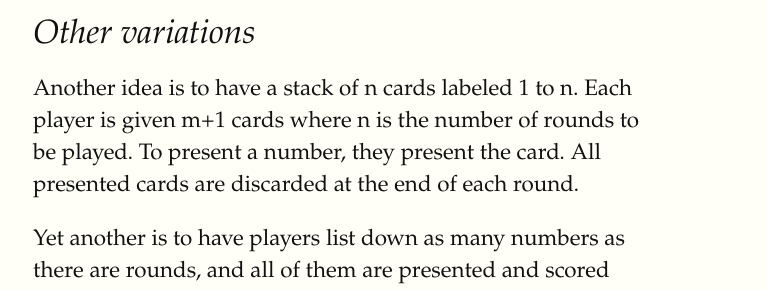
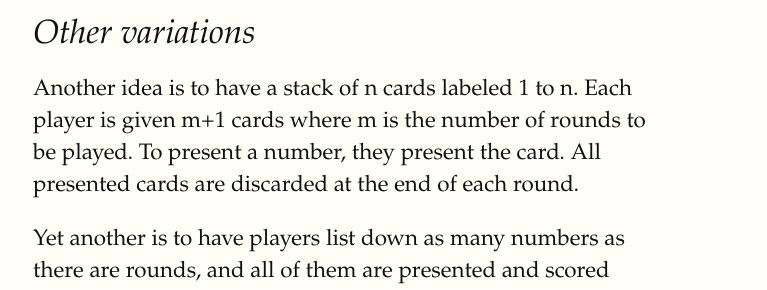
Before and after one commit to Zmavli/kibykarni, a Jekyll site: the page built from _posts/2021-09-22-its-good-enough-a-party-game.md, in a window 1280 px wide and 900 px high, scrolled down 3413 px. Shown: the part 189-479 px from the top of the window, without its empty margins (127-894 px from the left). Built offline with Jekyll 4.4.1, drawn with Linux system fonts in a browser that asks for light colours; formulas are drawn with MathJax 3.

```diff
--- a/_posts/2021-09-22-its-good-enough-a-party-game.md
+++ b/_posts/2021-09-22-its-good-enough-a-party-game.md
@@ -105,6 +105,6 @@ There is a tie.
 
 ## Other variations
 
-Another idea is to have a stack of n cards labeled 1 to n. Each player is given m+1 cards where n is the number of rounds to be played. To present a number, they present the card. All presented cards are discarded at the end of each round.
+Another idea is to have a stack of n cards labeled 1 to n. Each player is given m+1 cards where m is the number of rounds to be played. To present a number, they present the card. All presented cards are discarded at the end of each round.
 
 Yet another is to have players list down as many numbers as there are rounds, and all of them are presented and scored simultaneously. Their first number is their number for the first round, the second for the second, and so forth. This detracts from the excitement of the progressing game. However, in some instances, it becomes mathematically impossible for certain players to win in the middle-to-late stages of the game. This eliminates that sad possibility. This could even be treated as a single round in and of itself, creating even more super fun added layers of delicious median-ny nesting!
```
